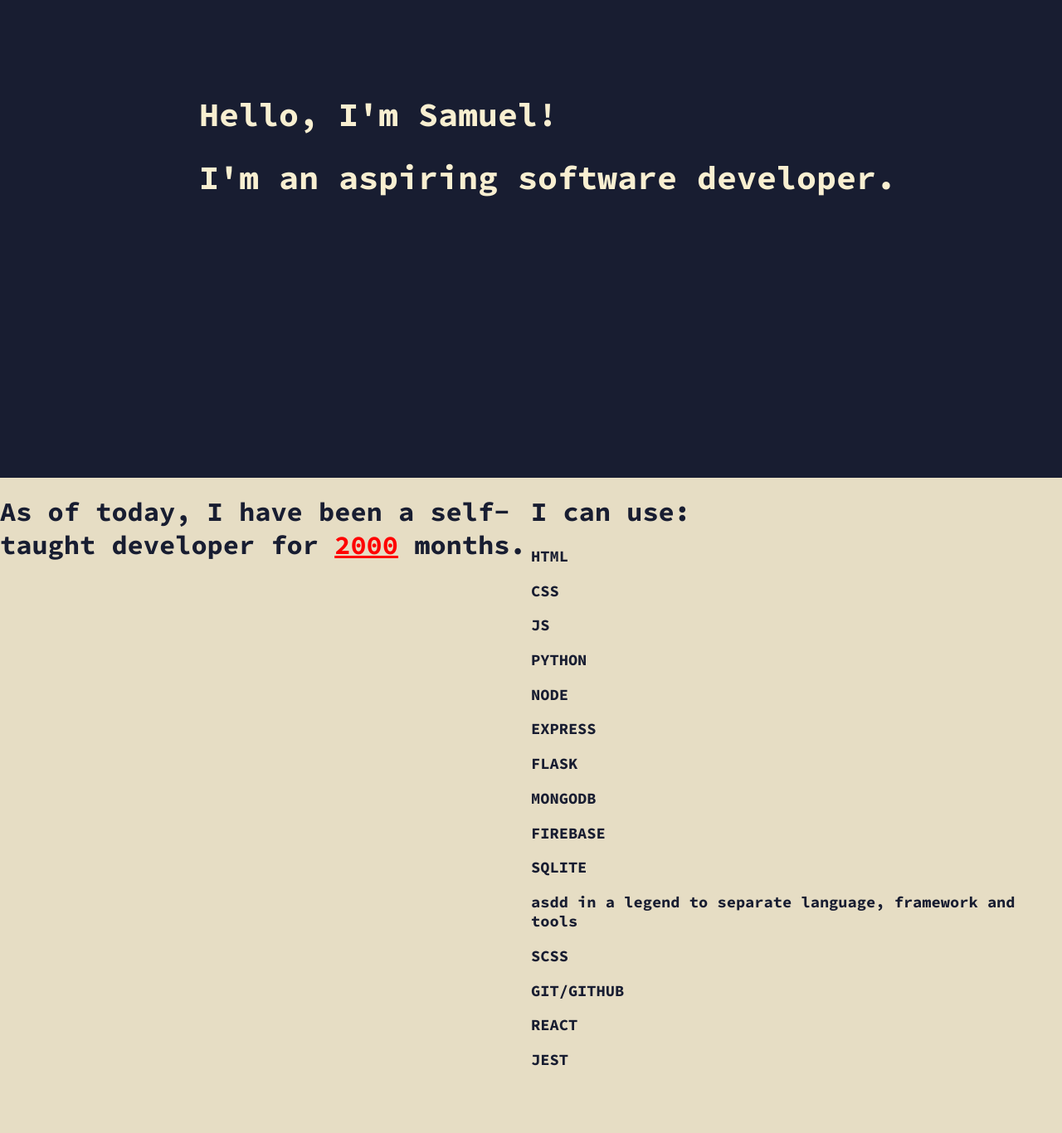
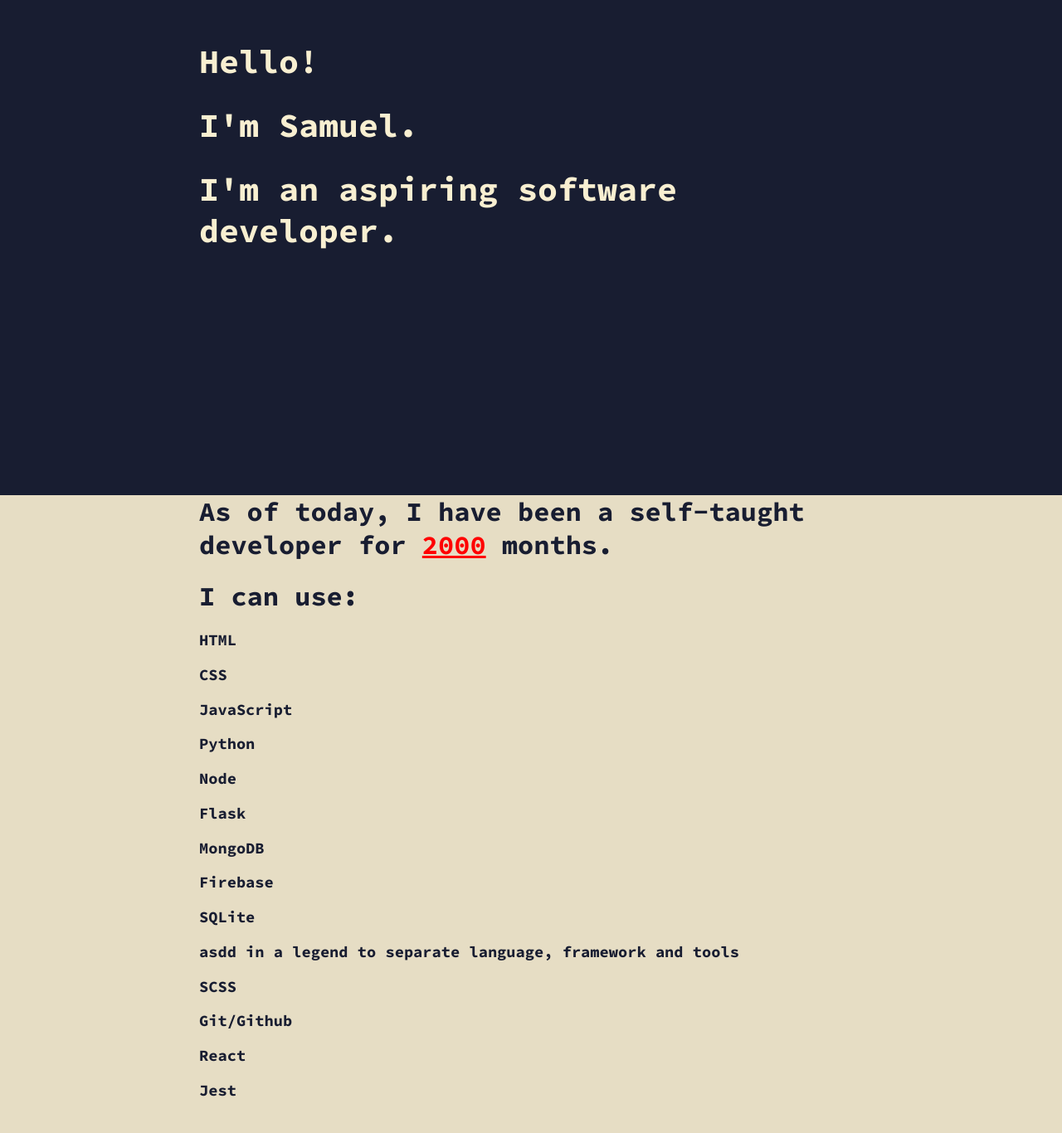
Before and after one commit to salmonsashimi/my-site, a React (Create React App) app: page / in a window 1280 px wide. Shown: the part 224-1590 px from the top of the page at 83% size. Built offline with nearby package versions, Linux system fonts and the light colour scheme.

Commit message:
added maxwidth container

```diff
--- a/src/components/About.js
+++ b/src/components/About.js
@@ -6,11 +6,11 @@
     let months = 2000;
 
     return (
-        <div className='about'>
-            <div className='about-container about-left'>
+        <div className='about container'>
+            <div>
                 <h1>As of today, I have been a self-taught developer for <span className='months'>{months}</span> months.</h1>
             </div>
-            <div className=' about-container about-right'>
+            <div>
                 <h1>I can use:</h1>
                 <SkillBox />
             </div>
--- a/src/components/Contact.js
+++ b/src/components/Contact.js
@@ -3,7 +3,7 @@
 
 
 export default () => (
-    <div className='contact'>
+    <div className='contact container'>
         You can find me at :
     </div>
 )
--- a/src/components/Intro.js
+++ b/src/components/Intro.js
@@ -2,9 +2,10 @@
 import '../styles/Intro.css';
 
 export default () => (
-    <div className='intro'>
+    <div className='intro container'>
         <div className='intro-text'>
-            <h1>Hello, I'm Samuel!</h1>
+            <h1>Hello!</h1>
+            <h1>I'm Samuel.</h1>
             <h1>I'm an aspiring software developer.</h1>
         </div>
     </div>
--- a/src/components/Projects.js
+++ b/src/components/Projects.js
@@ -2,7 +2,7 @@
 import '../styles/Projects.css';
 
 export default () => (
-    <div className='projects'>
+    <div className='projects container'>
         <div>Project 1</div>
         <div>Project 1</div>
         <div>Project 1</div>
--- a/src/components/SkillBox.js
+++ b/src/components/SkillBox.js
@@ -5,18 +5,17 @@
     <div>
         <Skill skill='HTML' />
         <Skill skill='CSS' />
-        <Skill skill='JS' />
-        <Skill skill='PYTHON' />
-        <Skill skill='NODE' />
-        <Skill skill='EXPRESS' />
-        <Skill skill='FLASK' />
-        <Skill skill='MONGODB' />
-        <Skill skill='FIREBASE' />
-        <Skill skill='SQLITE' />
+        <Skill skill='JavaScript' />
+        <Skill skill='Python' />
+        <Skill skill='Node' />
+        <Skill skill='Flask' />
+        <Skill skill='MongoDB' />
+        <Skill skill='Firebase' />
+        <Skill skill='SQLite' />
         <h3> asdd in a legend to separate language, framework and tools</h3>
         <Skill skill='SCSS' />
-        <Skill skill='GIT/GITHUB' />
-        <Skill skill='REACT' />
-        <Skill skill='JEST' />
+        <Skill skill='Git/Github' />
+        <Skill skill='React' />
+        <Skill skill='Jest' />
     </div>
 )
--- a/src/styles/About.css
+++ b/src/styles/About.css
@@ -2,13 +2,8 @@
     height: 100vh;
     background-color: #E6DDC4;
     color: #181D31;
-    display: flex;
 }
 
-.about-container {
-    max-width: 50vw;
-    flex-grow: 1;
-}
 .months {
     color: red;
     text-decoration: underline;
--- a/src/styles/App.css
+++ b/src/styles/App.css
@@ -3,3 +3,7 @@
     color: #f8efd1;
     font-family: 'Source Code Pro', monospace;
 }
+
+.container {
+    padding: 0 15rem;
+}
--- a/src/styles/Intro.css
+++ b/src/styles/Intro.css
@@ -5,7 +5,5 @@
 }
 
 .intro-text {
-    margin-left: 15rem;
     font-size: 1.25rem;
-
 }
```
